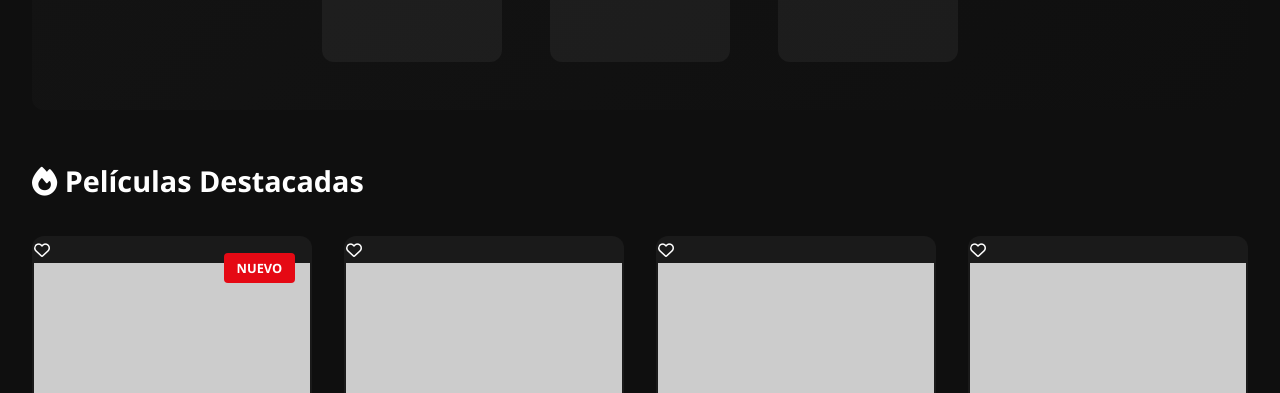
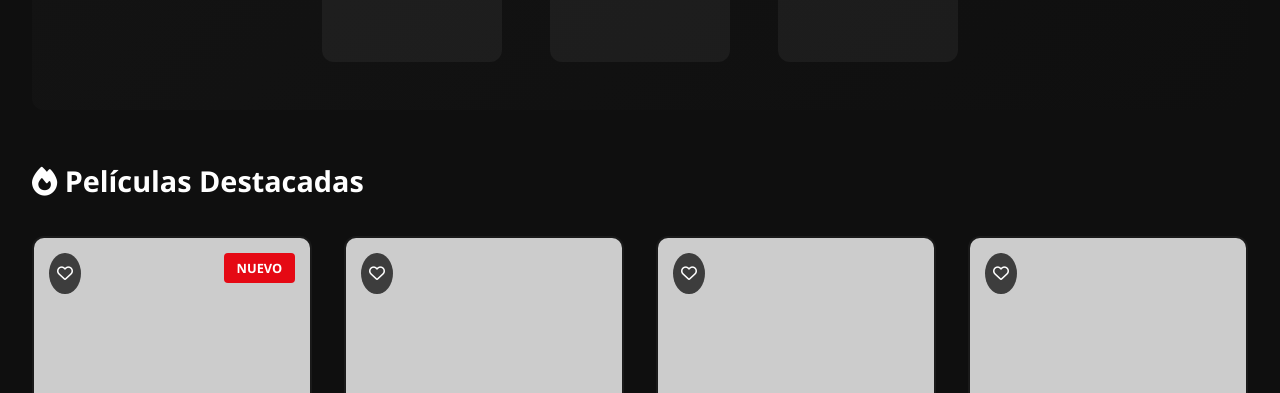
Before and after one commit to Fer280809/Yezor-bot, a plain HTML site: page index.html in a window 1280 px wide. Shown: the part 559-952 px from the top of the page. Drawn offline with Linux system fonts and the light colour scheme; placeholder pictures from the web are drawn by us.

Commit message:
Update style.css

```diff
--- a/style.css
+++ b/style.css
@@ -924,6 +924,33 @@ body {
     background-color: var(--primary);
 }
 
+/* ===== FAVORITOS ===== */
+.favorite-badge {
+    position: absolute;
+    top: 15px;
+    left: 15px;
+    background-color: rgba(0, 0, 0, 0.7);
+    color: #fff;
+    padding: 0.5rem;
+    border-radius: 50%;
+    font-size: 1rem;
+    cursor: pointer;
+    transition: var(--transition);
+    z-index: 10;
+}
+
+.favorite-badge:hover {
+    background-color: var(--primary);
+}
+
+.favorite-badge.active {
+    color: #ff4757;
+}
+
+.favorite-badge.active:hover {
+    color: #fff;
+}
+
 /* ===== RESPONSIVE ===== */
 @media (max-width: 1024px) {
     .nav-container {
```
